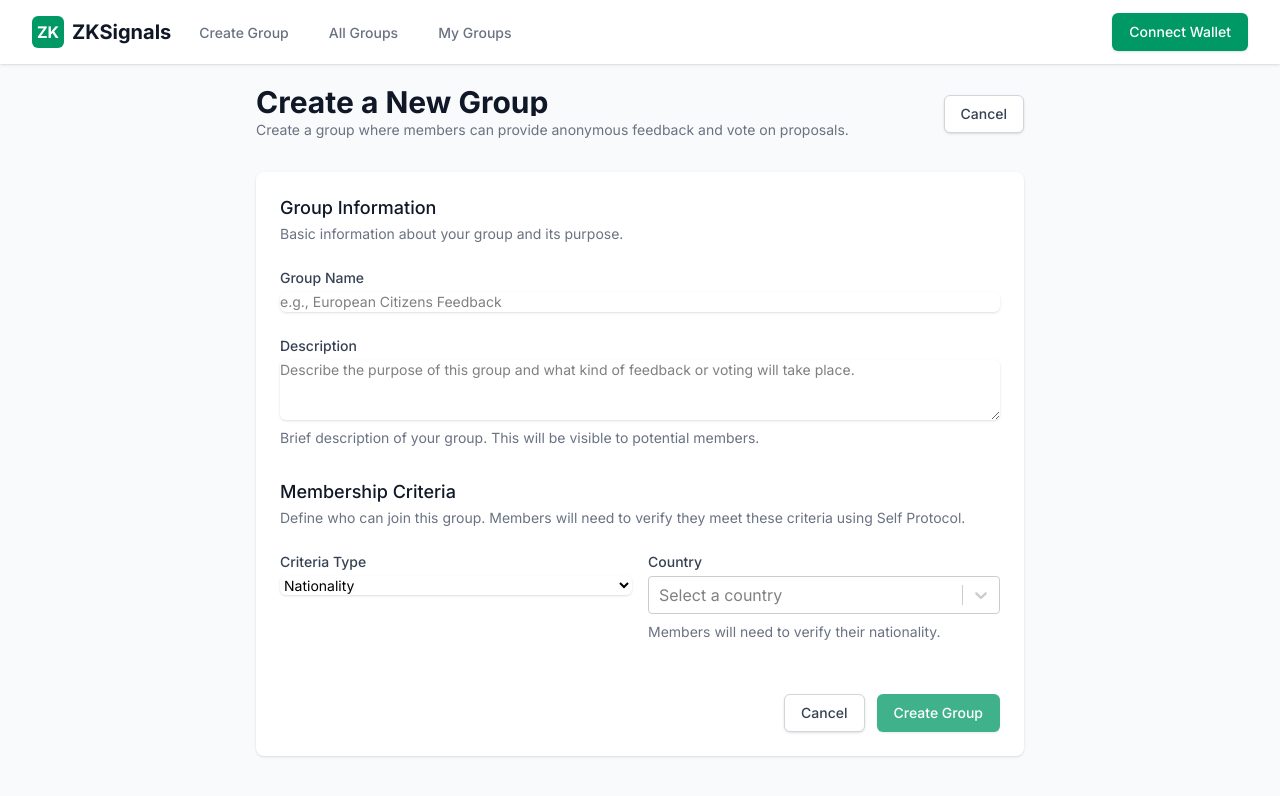
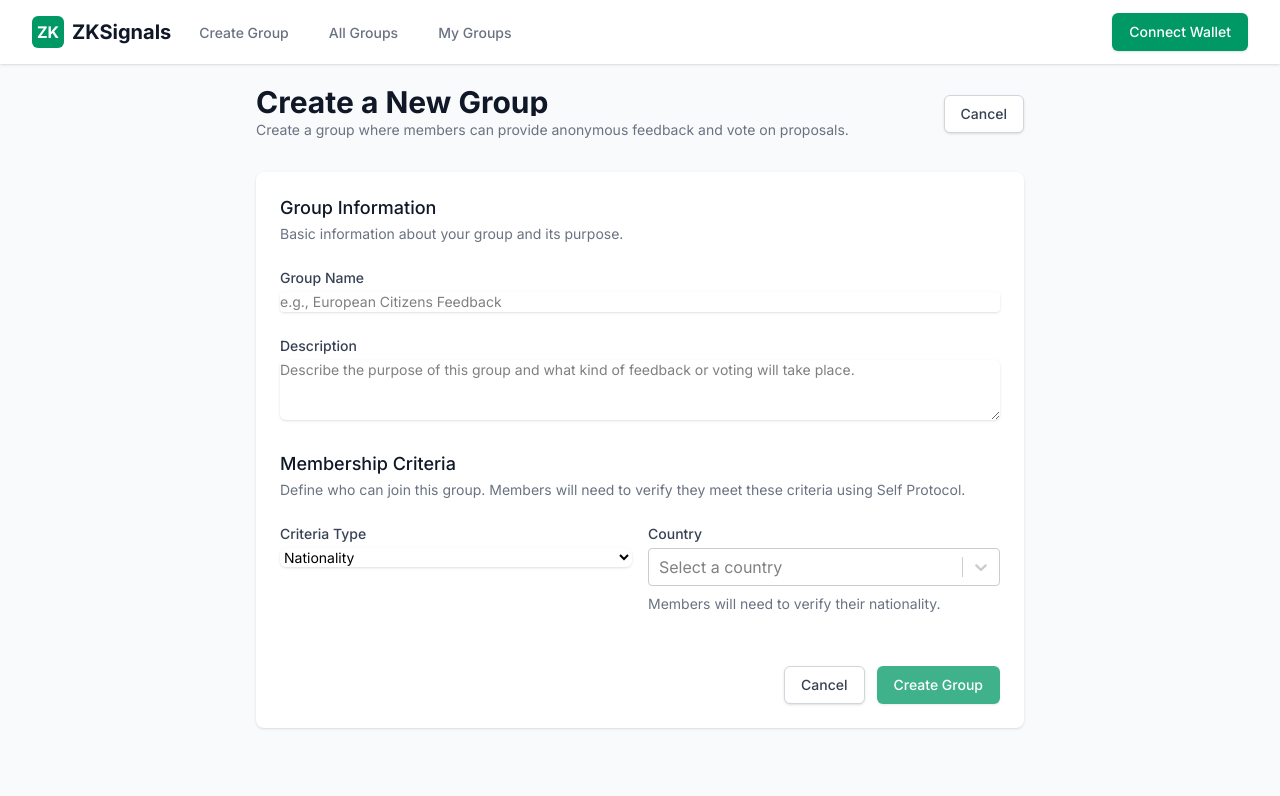
Before and after one commit to Akhil-2310/zk-signal, a Next.js app: page /app/groups/create in a window 1280 px wide. Shown: the top 796 px of the page. Built offline with nearby package versions, Linux system fonts and the light colour scheme.

Commit message:
ui update

```diff
--- a/app/app/groups/create/page.tsx
+++ b/app/app/groups/create/page.tsx
@@ -312,7 +312,7 @@ export default function CreateGroupPage() {
                     id="name"
                     value={name}
                     onChange={(e) => setName(e.target.value)}
-                    className="shadow-sm focus:ring-emerald-500 focus:border-emerald-500 block w-full sm:text-sm border-gray-300 rounded-md"
+                    className="shadow-sm focus:ring-emerald-500 focus:border-emerald-500 block w-full sm:text-sm border-gray-300 rounded-sm"
                     placeholder="e.g., European Citizens Feedback"
                     required
                   />
@@ -335,9 +335,6 @@ export default function CreateGroupPage() {
                     required
                   />
                 </div>
-                <p className="mt-2 text-sm text-gray-500">
-                  Brief description of your group. This will be visible to potential members.
-                </p>
               </div>
             </div>
           </div>
```
